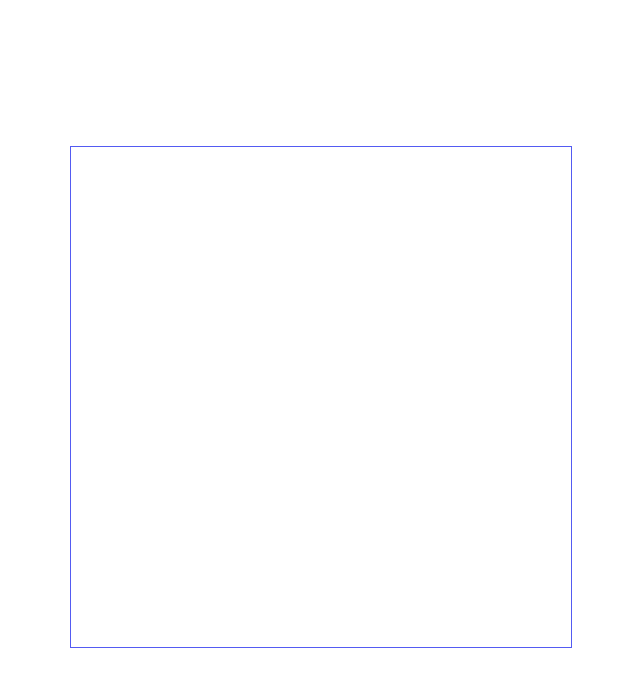
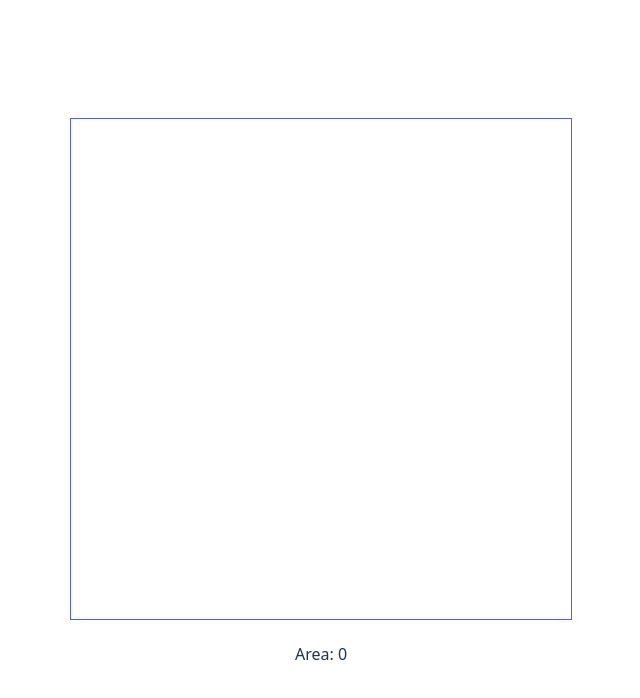
Before and after one commit to schebl/area, a Svelte app: page / in a window 1280 px wide. Shown: the top 698 px of the page, without its empty margins (319-959 px from the left). Built offline with nearby package versions, Linux system fonts and the light colour scheme.

Commit message:
add area calculating

```diff
--- a/src/App.svelte
+++ b/src/App.svelte
@@ -5,6 +5,18 @@
     let canvas: HTMLCanvasElement;
 
     const polygonPoints: Point[] = $state([]);
+    let polygonArea = $derived(getPolygonArea(polygonPoints));
+
+    function getPolygonArea(polygon: Point[]): number {
+        let area = 0;
+        for (let i = 0; i < polygon.length; i++) {
+            const {x: x1, y: y1} = polygon[i];
+            const {x: x2, y: y2} = polygon[(i + 1) % polygon.length];
+
+            area += x1 * y2 - x2 * y1;
+        }
+        return Math.abs(area) / 2;
+    }
 
     function handleAddPoint(e: MouseEvent) {
         polygonPoints.push({
@@ -27,4 +39,6 @@
         height="500"
         style="border: 1px solid #535bf2"
     ></canvas>
+
+    <p>Area: {polygonArea}</p>
 </main>
```
